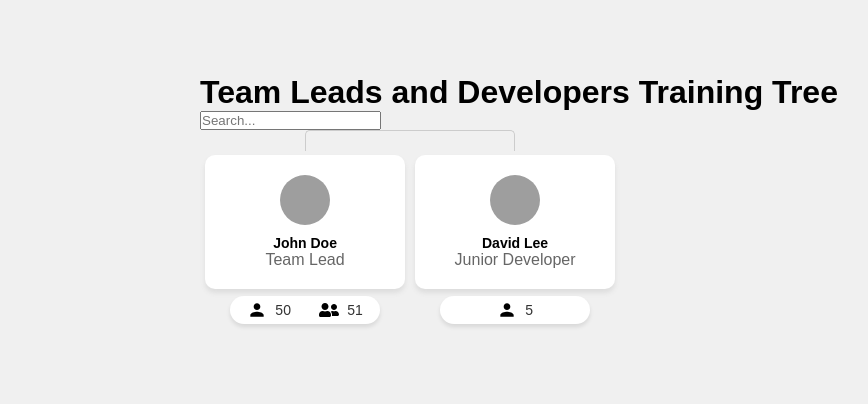
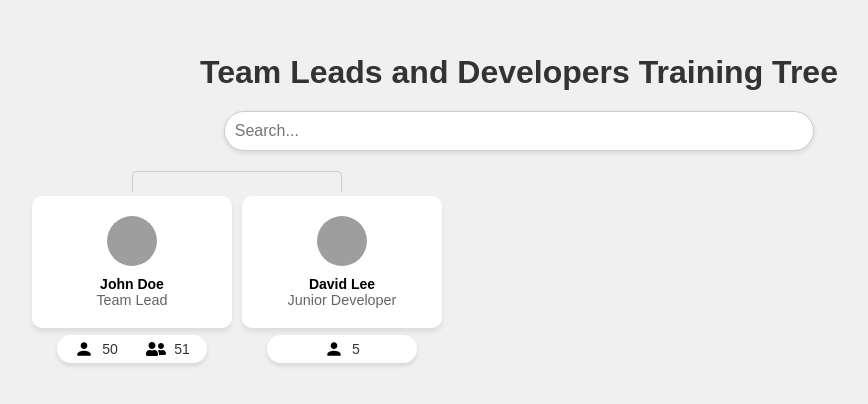
Before and after one commit to ramakamel5/tree, a React (Create React App) app: page / in a window 1280 px wide. Shown: the part 198-602 px from the top of the page, without its empty margins (121-989 px from the left). Built offline with nearby package versions, Linux system fonts and the light colour scheme; grey boxes are pictures that could not be loaded.

Commit message:
implement search

```diff
--- a/src/App.js
+++ b/src/App.js
@@ -5,7 +5,7 @@ import './styles.css';
 const data = [
   {
     id: '1',
-    children: ['2','3'],
+    children: ['2', '3'],
     name: 'John Doe',
     jobDescription: 'Team Lead',
     friends: 51,
@@ -75,15 +75,18 @@ const App = () => {
   const filteredData = filterTree(data, searchTerm);
 
   return (
-    <div>
+    <div className="app-container">
       <h1>Team Leads and Developers Training Tree</h1>
 
+      <div className="search-box-container">
         <input
           type="text"
+          className="search-box"
           placeholder="Search..."
           value={searchTerm}
           onChange={(e) => setSearchTerm(e.target.value)}
         />
+      </div>
 
       <Tree data={filteredData} />
     </div>
--- a/src/styles.css
+++ b/src/styles.css
@@ -14,6 +14,44 @@ body, html {
   font-family: Arial, sans-serif;
 }
 
+.app-container {
+  text-align: center;
+  width: 80%;
+  max-width: 1200px;
+  margin: 0 auto;
+  padding: 20px;
+}
+
+h1 {
+  margin-bottom: 20px;
+  font-size: 2rem;
+  color: #333;
+}
+
+.search-box-container {
+  margin-bottom: 20px;
+  display: flex;
+  justify-content: center;
+  width: 100%;
+}
+
+.search-box {
+  width: 60%;
+  max-width: 600px;
+  padding: 10px;
+  border: 1px solid #ccc;
+  border-radius: 25px;
+  font-size: 1rem;
+  outline: none;
+  box-shadow: 0px 2px 5px rgba(0, 0, 0, 0.1);
+  transition: box-shadow 0.3s ease;
+}
+
+.search-box:focus {
+  box-shadow: 0px 4px 10px rgba(0, 0, 0, 0.2);
+}
+
+/* Tree styles */
 .tree ul {
   padding-top: 20px;
   position: relative;
@@ -134,7 +172,9 @@ body, html {
     width: 150px;
     margin: 7px auto;
 }
-
+#root{
+  width: 100vw
+}
 .trained-days-box div {
     display: flex;
     align-items: center; /* Aligns icon and text horizontally */
@@ -171,6 +211,6 @@ body, html {
 }
 
 .node-job-description{
-   font-size: 0,9rem;
-   color: #666
+   font-size: 0.9rem;
+   color: #666;
 }
```
Lines whose indentation alone changed are shown as unchanged.
